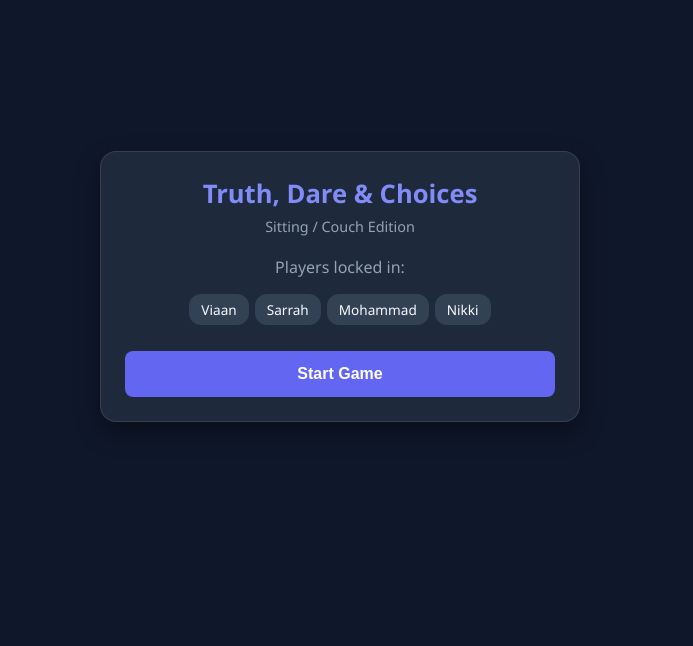
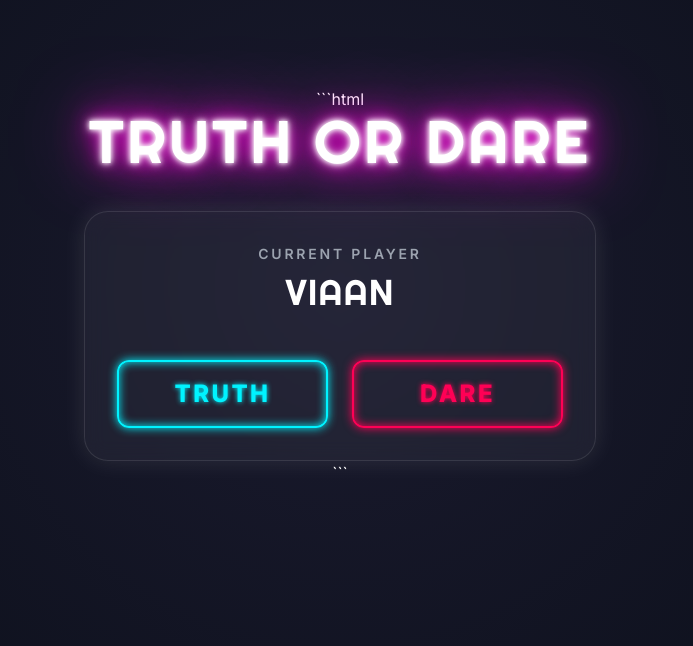
Before and after one commit to viaan-cmd/dare-, a plain HTML site: page index.html in a window 1280 px wide. Shown: the part 114-760 px from the top of the page, without its empty margins (300-993 px from the left). Drawn offline with nearby package versions, Linux system fonts and the light colour scheme.

Commit message:
Update index.html

````diff
--- a/index.html
+++ b/index.html
@@ -1,282 +1,324 @@
+```html
 <!DOCTYPE html>
 <html lang="en">
 <head>
     <meta charset="UTF-8">
     <meta name="viewport" content="width=device-width, initial-scale=1.0">
-    <title>Truth, Dare & Choices</title>
+    <title>Neon Truth or Dare</title>
+    <script src="https://cdn.tailwindcss.com"></script>
+    <link href="https://fonts.googleapis.com/css2?family=Righteous&family=Inter:wght@400;600;800&display=swap" rel="stylesheet">
     <style>
-        :root {
-            --bg-color: #0f172a;
-            --card-bg: #1e293b;
-            --accent: #6366f1;
-            --accent-hover: #4f46e5;
-            --text-main: #f8fafc;
-            --text-muted: #94a3b8;
+        body {
+            font-family: 'Inter', sans-serif;
+            background-color: #0b0f19;
+            color: white;
+            overflow-x: hidden;
         }
 
-        body {
-            font-family: 'Segoe UI', system-ui, -apple-system, sans-serif;
-            background-color: var(--bg-color);
-            color: var(--text-main);
-            margin: 0;
-            padding: 20px;
-            display: flex;
-            flex-direction: column;
-            align-items: center;
-            min-height: 100vh;
-            justify-content: center;
-            box-sizing: border-box;
+        h1, h2, .neon-text {
+            font-family: 'Righteous', cursive;
         }
 
-        .container {
-            width: 100%;
-            max-width: 480px;
-            background-color: var(--card-bg);
-            border-radius: 16px;
-            box-shadow: 0 10px 25px rgba(0,0,0,0.4);
-            padding: 24px;
-            box-sizing: border-box;
-            text-align: center;
-            border: 1px solid rgba(255,255,255,0.1);
+        /* Neon Glow Effects */
+        .neon-title {
+            text-shadow: 0 0 5px #fff, 0 0 10px #fff, 0 0 20px #ff00de, 0 0 40px #ff00de, 0 0 80px #ff00de;
         }
 
-        h1 {
-            margin-top: 0;
-            font-size: 1.6rem;
-            color: #818cf8;
-            margin-bottom: 6px;
+        .neon-btn-truth {
+            box-shadow: 0 0 10px #00f3ff, inset 0 0 10px #00f3ff;
+            border-color: #00f3ff;
+            text-shadow: 0 0 5px #00f3ff;
+            transition: all 0.3s ease;
+        }
+        .neon-btn-truth:hover {
+            box-shadow: 0 0 20px #00f3ff, inset 0 0 20px #00f3ff;
+            background-color: rgba(0, 243, 255, 0.2);
         }
 
-        .subtitle {
-            color: var(--text-muted);
-            font-size: 0.9rem;
-            margin-bottom: 20px;
+        .neon-btn-dare {
+            box-shadow: 0 0 10px #ff0055, inset 0 0 10px #ff0055;
+            border-color: #ff0055;
+            text-shadow: 0 0 5px #ff0055;
+            transition: all 0.3s ease;
+        }
+        .neon-btn-dare:hover {
+            box-shadow: 0 0 20px #ff0055, inset 0 0 20px #ff0055;
+            background-color: rgba(255, 0, 85, 0.2);
         }
 
-        .screen {
-            display: flex;
-            flex-direction: column;
-            gap: 16px;
+        .neon-btn-next {
+            box-shadow: 0 0 10px #b500ff, inset 0 0 10px #b500ff;
+            border-color: #b500ff;
+            text-shadow: 0 0 5px #b500ff;
+            transition: all 0.3s ease;
+        }
+        .neon-btn-next:hover {
+            box-shadow: 0 0 20px #b500ff, inset 0 0 20px #b500ff;
+            background-color: rgba(181, 0, 255, 0.2);
         }
 
-        .hidden {
-            display: none !important;
+        .card-glow {
+            box-shadow: 0 0 25px rgba(255, 255, 255, 0.1);
+            backdrop-filter: blur(10px);
         }
 
-        .btn {
-            background-color: var(--accent);
-            color: white;
-            border: none;
-            padding: 14px 20px;
-            font-size: 1rem;
-            font-weight: 600;
-            border-radius: 8px;
-            cursor: pointer;
-            transition: background 0.2s, transform 0.1s;
-            width: 100%;
+        /* Animations */
+        .fade-in {
+            animation: fadeIn 0.5s forwards;
+        }
+        .pop-in {
+            animation: popIn 0.4s cubic-bezier(0.175, 0.885, 0.32, 1.275) forwards;
         }
 
-        .btn:hover { background-color: var(--accent-hover); }
-        .btn:active { transform: scale(0.98); }
-
-        .btn-group {
-            display: grid;
-            grid-template-columns: repeat(3, 1fr);
-            gap: 8px;
+        @keyframes fadeIn {
+            from { opacity: 0; }
+            to { opacity: 1; }
         }
 
-        .btn-truth { background-color: #0284c7; }
-        .btn-truth:hover { background-color: #0369a1; }
-        .btn-dare { background-color: #db2777; }
-        .btn-dare:hover { background-color: #be185d; }
-        .btn-choice { background-color: #10b981; }
-        .btn-choice:hover { background-color: #059669; }
-
-        .card {
-            background-color: #0f172a;
-            border-radius: 12px;
-            padding: 20px;
-            min-height: 120px;
-            display: flex;
-            flex-direction: column;
-            justify-content: center;
-            align-items: center;
-            border: 1px solid rgba(255,255,255,0.05);
+        @keyframes popIn {
+            from { opacity: 0; transform: scale(0.8); }
+            to { opacity: 1; transform: scale(1); }
         }
 
-        .current-player {
-            font-size: 1.25rem;
-            font-weight: bold;
-            color: #38bdf8;
-            margin-bottom: 6px;
-        }
-
-        .prompt-text {
-            font-size: 1.05rem;
-            line-height: 1.4;
-            color: #f1f5f9;
-        }
-
-        .player-chips {
-            display: flex;
-            gap: 6px;
-            justify-content: center;
-            flex-wrap: wrap;
-            margin-bottom: 10px;
-        }
-
-        .chip {
-            background: #334155;
-            padding: 6px 12px;
-            border-radius: 12px;
-            font-size: 0.85rem;
+        /* Particles Background */
+        .bg-particles {
+            position: fixed;
+            top: 0; left: 0; width: 100%; height: 100%;
+            z-index: -1;
+            background: radial-gradient(circle at center, #1a1a2e 0%, #0b0f19 100%);
         }
     </style>
 </head>
-<body>
+<body class="min-h-screen flex flex-col items-center justify-center p-4 relative">
 
-<div class="container">
-    <h1>Truth, Dare & Choices</h1>
-    <div class="subtitle">Sitting / Couch Edition</div>
+    <div class="bg-particles"></div>
 
-    <!-- SETUP SCREEN -->
-    <div id="setupScreen" class="screen">
-        <p style="color: var(--text-muted); margin:0;">Players locked in:</p>
-        <div class="player-chips">
-            <span class="chip">Viaan</span>
-            <span class="chip">Sarrah</span>
-            <span class="chip">Mohammad</span>
-            <span class="chip">Nikki</span>
+    <div class="w-full max-w-lg mx-auto flex flex-col items-center">
+        <!-- Title -->
+        <h1 class="text-5xl sm:text-6xl text-white neon-title mb-10 text-center tracking-wider pop-in">TRUTH OR DARE</h1>
+
+        <!-- Main Game Area -->
+        <div id="gameArea" class="w-full bg-white/5 border border-white/10 rounded-3xl p-8 flex flex-col items-center text-center card-glow pop-in" style="animation-delay: 0.2s;">
+
+            <!-- Turn Indicator -->
+            <div id="turnIndicator" class="mb-8">
+                <p class="text-gray-400 text-sm uppercase tracking-[0.2em] font-semibold mb-2">Current Player</p>
+                <h2 id="playerName" class="text-4xl text-white neon-text uppercase tracking-wide">Ready?</h2>
+            </div>
+
+            <!-- Action Selection -->
+            <div id="actionSelection" class="flex flex-col sm:flex-row gap-6 w-full justify-center mt-4">
+                <button onclick="choose('truth')" class="flex-1 border-2 bg-transparent text-[#00f3ff] rounded-xl py-4 px-6 text-2xl font-bold uppercase tracking-widest neon-btn-truth">
+                    Truth
+                </button>
+                <button onclick="choose('dare')" class="flex-1 border-2 bg-transparent text-[#ff0055] rounded-xl py-4 px-6 text-2xl font-bold uppercase tracking-widest neon-btn-dare">
+                    Dare
+                </button>
+            </div>
+
+            <!-- Prompt Display -->
+            <div id="promptDisplay" class="hidden flex-col items-center w-full mt-4">
+                <span id="promptType" class="text-sm uppercase tracking-[0.2em] font-bold mb-4"></span>
+                <p id="promptText" class="text-2xl sm:text-3xl font-medium leading-tight text-white mb-10 min-h-[100px] flex items-center justify-center"></p>
+
+                <button onclick="nextTurn()" class="border-2 bg-transparent text-[#b500ff] rounded-xl py-3 px-8 text-xl font-bold uppercase tracking-wider neon-btn-next w-full sm:w-auto">
+                    Next Turn
+                </button>
+            </div>
+
         </div>
-        <button id="startBtn" class="btn">Start Game</button>
     </div>
 
-    <!-- GAME SCREEN -->
-    <div id="gameScreen" class="screen hidden">
-        <div id="turnIndicator" class="current-player">It's Viaan's turn!</div>
+    <!-- JavaScript Logic -->
+    <script>
+        // Define Players
+        const players = [
+            { name: "Viaan", gender: "m" },
+            { name: "Mohammad", gender: "m" },
+            { name: "Sarrah", gender: "f" },
+            { name: "Nikki", gender: "f" }
+        ];
 
-        <div class="card">
-            <div id="promptContent" class="prompt-text">Choose Truth, Dare, or Choose Between below!</div>
-        </div>
+        let currentPlayerIndex = -1; // -1 means game hasn't started
 
-        <div id="choiceButtons" class="btn-group">
-            <button id="truthBtn" class="btn btn-truth">Truth</button>
-            <button id="dareBtn" class="btn btn-dare">Dare</button>
-            <button id="choiceBtn" class="btn btn-choice">Choice</button>
-        </div>
+        // Generator Arrays for Truths (10x10x10 = 1000 unique combinations)
+        const truthP1 = [
+            "What is your honest opinion on",
+            "Tell us your most embarrassing story about",
+            "When was the last time you cried over",
+            "Have you ever lied to someone about",
+            "What is your weirdest habit involving",
+            "Share a secret you have regarding",
+            "What is the worst advice you've given about",
+            "Have you ever had a weird dream about",
+            "What is your biggest fear related to",
+            "Who in this room is the worst at"
+        ];
 
-        <button id="nextBtn" class="btn hidden" style="background-color: #334155;">Next Player</button>
-    </div>
-</div>
+        const truthP2 = [
+            "romantic relationships",
+            "using social media",
+            "eating strange food combinations",
+            "singing in the shower",
+            "talking to yourself",
+            "binge-watching TV shows",
+            "getting lost in public",
+            "texting the wrong person",
+            "failing a simple task",
+            "pretending to be busy"
+        ];
 
-<script>
-    const players = [
-        { name: "Viaan", gender: "male" },
-        { name: "Mohammad", gender: "male" },
-        { name: "Sarrah", gender: "female" },
-        { name: "Nikki", gender: "female" }
-    ];
+        const truthP3 = [
+            "and how do you feel about it now?",
+            "when no one else is around?",
+            "in front of your family?",
+            "just to impress a crush?",
+            "and would you ever do it again?",
+            "without anyone finding out?",
+            "in the last 24 hours?",
+            "and why is it a secret?",
+            "while you were supposed to be working/studying?",
+            "and who was involved?"
+        ];
 
-    let currentPlayerIndex = 0;
+        // Generator Arrays for Dares (10x10x10 = 1000 unique combinations)
+        const dareP1 = [
+            "Act out the life of",
+            "Give a passionate 30-second speech about",
+            "Mime the struggle of",
+            "Sing a made-up song about",
+            "Do an interpretive dance representing",
+            "Whisper a dramatic monologue about",
+            "Draw (in the air with your finger) the shape of",
+            "Pretend you are explaining",
+            "Make facial expressions showing the emotion of",
+            "Tell a bedtime story about"
+        ];
 
-    const truths = {
-        male: [
-            "Who in this room would you trust the most to hide your phone if it had embarrassing things on it?",
-            "What is the funniest text you've accidentally sent to the wrong person while sitting at home?",
-            "If you had to swap styles with someone in this room for a week, who would it be?",
-            "What is a silly secret talent you can perform right now while sitting down?"
-        ],
-        female: [
-            "Who in this room do you think takes the longest to get ready when going out?",
-            "What is the weirdest snack combination you actually enjoy eating while gaming or chilling?",
-            "If you could instantly teleport anywhere in the world right now without leaving your seat, where would you go?",
-            "What's a minor habit you have that you think nobody else notices?"
-        ]
-    };
+        const dareP2 = [
+            "a confused time traveler",
+            "a squirrel losing its nut",
+            "an alien trying human food",
+            "a robot that is running out of battery",
+            "a dramatic reality TV star",
+            "a melting snowman",
+            "someone walking on ice in high heels",
+            "a superhero with a useless power",
+            "a cat trying to catch a laser pointer",
+            "a frantic chef in a busy kitchen"
+        ];
 
-    const dares = {
-        male: [
-            "Send a random emoji to the last person you messaged on your phone without explaining why.",
-            "Do your best dramatic movie villain monologue for 15 seconds while remaining completely seated.",
-            "Let the person to your right look through your photo gallery for 30 seconds.",
-            "Speak like a robot for the next 2 full rounds while answering questions."
-        ],
-        female: [
-            "Speak in a dramatic British accent for the next 2 full rounds.",
-            "Act out your reaction if your phone suddenly flew across the room right now.",
-            "Send a voice note to a random friend saying 'The penguins are migrating early this year' and play it out loud.",
-            "Let the person to your left change your phone wallpaper to something funny for 10 minutes."
-        ]
-    };
+        const dareP3 = [
+            "while balancing on one foot.",
+            "without blinking or breaking eye contact.",
+            "using a terrible fake accent.",
+            "while pretending the floor is lava.",
+            "in slow motion.",
+            "while completely ignoring the person to your left.",
+            "with your eyes tightly closed.",
+            "and end it by bowing like royalty.",
+            "while laughing like an evil villain between words.",
+            "using only your non-dominant hand for gestures."
+        ];
 
-    const choices = {
-        male: [
-            "**Would You Rather:** Between Sarrah and Nikki, who would you rather kiss? (Pick one boldly!)",
-            "**Would You Rather:** Between Sarrah and Nikki, who would you trust to survive a zombie apocalypse locked in a room together?",
-            "**Would You Rather:** Between Sarrah and Nikki, who has the better taste in music or games?"
-        ],
-        female: [
-            "**Would You Rather:** Between Viaan and Mohammad, who would you rather kiss? (No backing out, pick one!)",
-            "**Would You Rather:** Between Viaan and Mohammad, who do you think would panic first if the Wi-Fi cut out?",
-            "**Would You Rather:** Between Viaan and Mohammad, who would you pick as your co-driver on a cross-country road trip?"
-        ]
-    };
+        // Track used prompts to guarantee NO REPEATS
+        const usedPrompts = new Set();
+        let specialKissTriggered = false;
 
-    // DOM Elements
-    const setupScreen = document.getElementById('setupScreen');
-    const gameScreen = document.getElementById('gameScreen');
-    const startBtn = document.getElementById('startBtn');
-    const turnIndicator = document.getElementById('turnIndicator');
-    const promptContent = document.getElementById('promptContent');
-    const choiceButtons = document.getElementById('choiceButtons');
-    const truthBtn = document.getElementById('truthBtn');
-    const dareBtn = document.getElementById('dareBtn');
-    const choiceBtn = document.getElementById('choiceBtn');
-    const nextBtn = document.getElementById('nextBtn');
+        // UI Elements
+        const playerNameEl = document.getElementById('playerName');
+        const actionSelectionEl = document.getElementById('actionSelection');
+        const promptDisplayEl = document.getElementById('promptDisplay');
+        const promptTypeEl = document.getElementById('promptType');
+        const promptTextEl = document.getElementById('promptText');
 
-    // Event Listeners (Guaranteed to bind properly)
-    startBtn.addEventListener('click', () => {
-        setupScreen.classList.add('hidden');
-        gameScreen.classList.remove('hidden');
-        updateTurnDisplay();
-    });
+        // Start Game loop automatically on load
+        window.onload = () => {
+            nextTurn();
+        };
 
-    truthBtn.addEventListener('click', () => getPrompt('truth'));
-    dareBtn.addEventListener('click', () => getPrompt('dare'));
-    choiceBtn.addEventListener('click', () => getPrompt('choice'));
+        function nextTurn() {
+            currentPlayerIndex = (currentPlayerIndex + 1) % players.length;
+            const currentPlayer = players[currentPlayerIndex];
 
-    nextBtn.addEventListener('click', () => {
-        currentPlayerIndex = (currentPlayerIndex + 1) % players.length;
-        updateTurnDisplay();
-    });
+            // Update UI
+            playerNameEl.innerText = currentPlayer.name;
+            playerNameEl.classList.remove('pop-in');
+            void playerNameEl.offsetWidth; // Trigger reflow to restart animation
+            playerNameEl.classList.add('pop-in');
 
-    function updateTurnDisplay() {
-        const p = players[currentPlayerIndex];
-        turnIndicator.textContent = `It's ${p.name}'s turn!`;
-        promptContent.innerHTML = "Choose Truth, Dare, or Choose Between below!";
-        choiceButtons.classList.remove('hidden');
-        nextBtn.classList.add('hidden');
-    }
+            // Show Truth/Dare buttons, hide Prompt
+            actionSelectionEl.classList.remove('hidden');
+            actionSelectionEl.classList.add('flex');
 
-    function getPrompt(type) {
-        const p = players[currentPlayerIndex];
-        let pool;
-        let titleName = type.toUpperCase();
-
-        if (type === 'truth') pool = truths[p.gender];
-        else if (type === 'dare') pool = dares[p.gender];
-        else {
-            pool = choices[p.gender];
-            titleName = "CHOOSE BETWEEN";
+            promptDisplayEl.classList.add('hidden');
+            promptDisplayEl.classList.remove('flex');
         }
 
-        const randomItem = pool[Math.floor(Math.random() * pool.length)];
+        function generatePrompt(type) {
+            // 20% chance to trigger the specific gender-based kiss requirement until it is used once
+            if (type === 'truth' && !specialKissTriggered && Math.random() < 0.2) {
+                specialKissTriggered = true;
+                return "Who would you kiss, [KISS_CHOICE]?";
+            }
 
-        promptContent.innerHTML = `<strong>${p.name} (${titleName}):</strong><br><br>${randomItem}`;
-        choiceButtons.classList.add('hidden');
-        nextBtn.classList.remove('hidden');
-    }
-</script>
+            // Generate combinatorial prompt based on type
+            let p1 = type === 'truth' ? truthP1 : dareP1;
+            let p2 = type === 'truth' ? truthP2 : dareP2;
+            let p3 = type === 'truth' ? truthP3 : dareP3;
 
+            let part1 = p1[Math.floor(Math.random() * p1.length)];
+            let part2 = p2[Math.floor(Math.random() * p2.length)];
+            let part3 = p3[Math.floor(Math.random() * p3.length)];
+
+            return `${part1} ${part2} ${part3}`;
+        }
+
+        function choose(type) {
+            const currentPlayer = players[currentPlayerIndex];
+
+            let selectedPrompt = "";
+            let attempts = 0;
+            const maxAttempts = 200; // Safeguard against infinite loops
+
+            // Generate unique prompt, keep retrying if it's already in the usedPrompts Set
+            do {
+                selectedPrompt = generatePrompt(type);
+                attempts++;
+            } while (usedPrompts.has(selectedPrompt) && attempts < maxAttempts);
+
+            // Add to Set to prevent repeats for the remainder of the session
+            usedPrompts.add(selectedPrompt);
+
+            // Process dynamic placeholders (Gender specific constraint)
+            if (selectedPrompt.includes('[KISS_CHOICE]')) {
+                if (currentPlayer.gender === 'm') {
+                    selectedPrompt = selectedPrompt.replace('[KISS_CHOICE]', 'Sarrah or Nikki');
+                } else {
+                    selectedPrompt = selectedPrompt.replace('[KISS_CHOICE]', 'Viaan or Mohammad');
+                }
+            }
+
+            // Hide Action Buttons
+            actionSelectionEl.classList.add('hidden');
+            actionSelectionEl.classList.remove('flex');
+
+            // Show Prompt Display
+            promptDisplayEl.classList.remove('hidden');
+            promptDisplayEl.classList.add('flex', 'fade-in');
+
+            // Set Prompt Text and Type
+            if (type === 'truth') {
+                promptTypeEl.innerText = "Truth";
+                promptTypeEl.className = "text-sm uppercase tracking-[0.2em] font-bold mb-4 text-[#00f3ff]";
+            } else {
+                promptTypeEl.innerText = "Dare";
+                promptTypeEl.className = "text-sm uppercase tracking-[0.2em] font-bold mb-4 text-[#ff0055]";
+            }
+
+            promptTextEl.innerText = `"${selectedPrompt}"`;
+        }
+    </script>
 </body>
 </html>
+```
````
